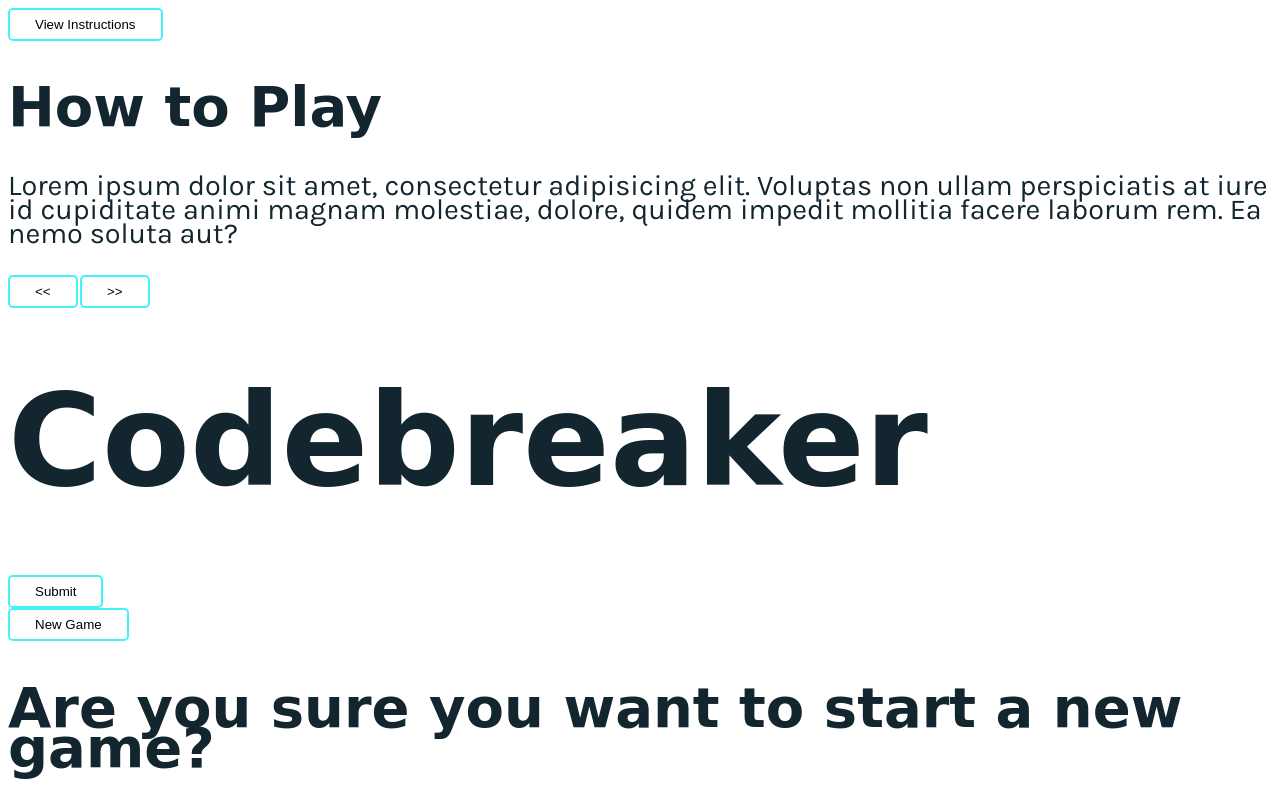
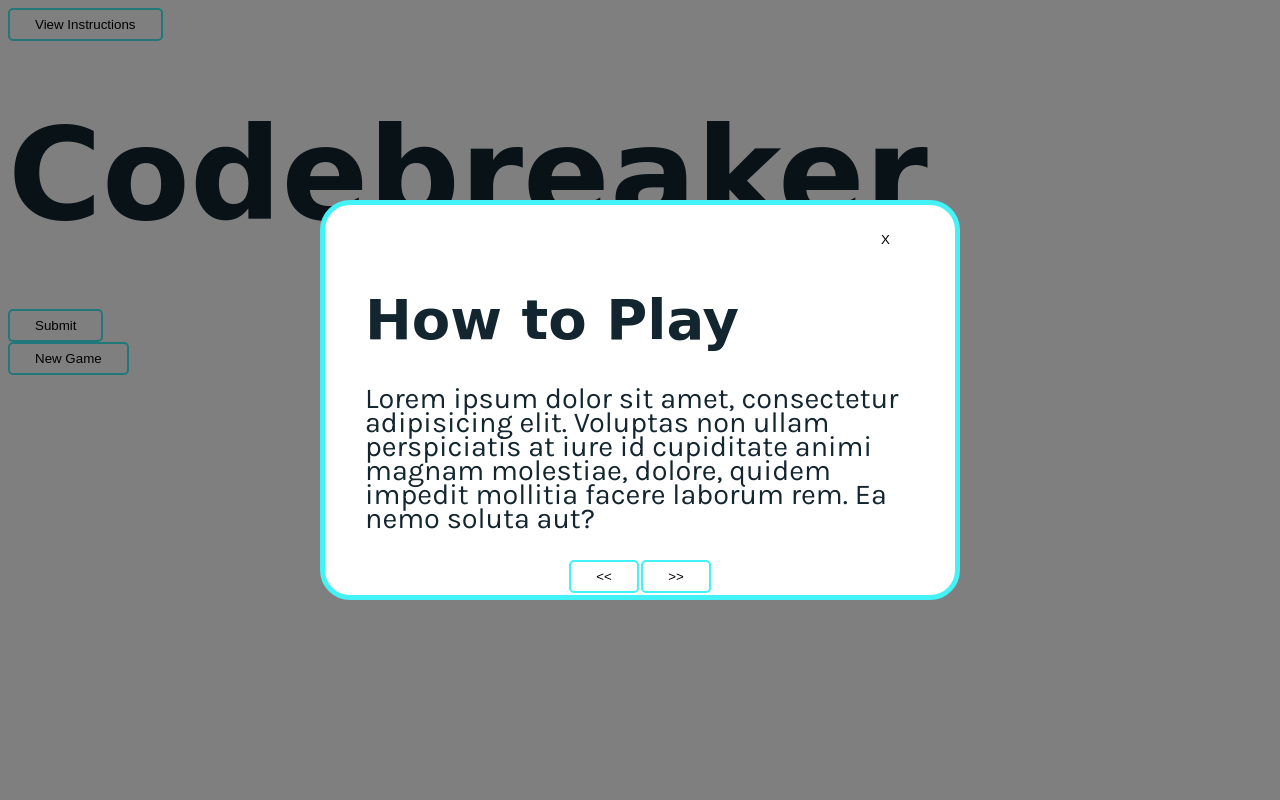
Before and after one commit to sofiapanchaud/codebreaker-game_js, a website: page index.html in a window 1280 px wide. Shown: the top 800 px of the page. Drawn offline with nearby package versions, Linux system fonts and the light colour scheme; a web font is replaced by a local one.

Commit message:
initial modal styles

```diff
--- a/index.html
+++ b/index.html
@@ -15,7 +15,9 @@
         <div id="instructions" class="instructions">
             <button>View Instructions</button>
             <!-- Instruction Modal showing pictures and text instructions of how to play -->
-            <div class="modal">
+            <div class="modal is-open">
+                <div class="modal-inner">
+                    <button class="modal-close">X</button>
                     <div>
                         <h2>How to Play</h2>
                         <p>Lorem ipsum dolor sit amet, consectetur adipisicing elit. Voluptas non ullam perspiciatis at iure id cupiditate animi magnam molestiae, dolore, quidem impedit mollitia facere laborum rem. Ea nemo soluta aut?</p>
@@ -25,6 +27,7 @@
                         <button class="modal-btn next">>></button>
                         <!-- Dynamically update page numbers based on the instructions slide -->
                         <span class="page-num"></span>
+                    </div>
                 </div>
             </div>
         </div>
@@ -45,15 +48,20 @@
         <aside class="new-game">
             <button class="new-game_btn">New Game</button>
             <div class="modal">
+                <div class="modal-inner">
+                    <button class="modal-close">X</button>
                     <div class="modal_confirm">
                         <h2>Are you sure you want to start a new game?</h2>
                         <button id="yes" class="modal_confirm-yes">Yes</button><button id="no" class="modal_confirm-no">No</button>
+                    </div>
                 </div>
             </div>
         </aside>
         <!-- Game End Modal for Win or Lose and option to play again -->
         <div class="hidden game-end">
             <div class="modal">
+                <div class="modal-inner">
+                    <button class="modal-close">X</button>
                     <div class="hidden game-end_win">
                         <h2>Congratulations!</h2>
                         <p>You won in <span id="guesses"></span> rounds.</p>
@@ -68,6 +76,8 @@
                         <button id="yes" class="modal_confirm-yes">Yes</button><button id="no" class="modal_confirm-no">No</button>
                     </div>
                 </div>
+            </div>
+        </div>
     </main>
     <script src="https://ajax.googleapis.com/ajax/libs/jquery/3.6.1/jquery.min.js"></script>
     <script src="scripts.js"></script>
--- a/styles/partials/_modal.scss
+++ b/styles/partials/_modal.scss
@@ -0,0 +1,34 @@
+/* Modal Styles */
+.modal{
+    display: none;
+    position: absolute;
+    top: 0;
+    left: 0;
+    width: 100vw;
+    height: 100vh;
+    background-color: rgba(0, 0, 0, 0.5);
+    &.is-open{
+        display: flex;
+        justify-content: center;
+        align-items: center;
+    }
+    &-inner{
+        background-color: #fff;
+        width: 50%;
+        height: 50%;
+        padding: 20px 40px;
+        border: 5px solid $aqua;
+        border-radius: 30px;
+        display: flex;
+        flex-direction: column;
+        align-items: center;
+        justify-content: space-between;
+    }
+    &-close{
+        align-self: flex-end;
+        border: none;
+        &:hover{
+            background-color: transparent;
+        }
+    }
+}
--- a/styles/styles.scss
+++ b/styles/styles.scss
@@ -3,3 +3,4 @@
 
 @import "variables.scss";
 @import "partials/global";
+@import "partials/modal";
```
Also changed, not shown: styles/_variables.scss (renamed from styles/variables.scss), styles/styles.css, styles/variables.css (deleted), 2 other files. Lines whose indentation alone changed are shown as unchanged.
